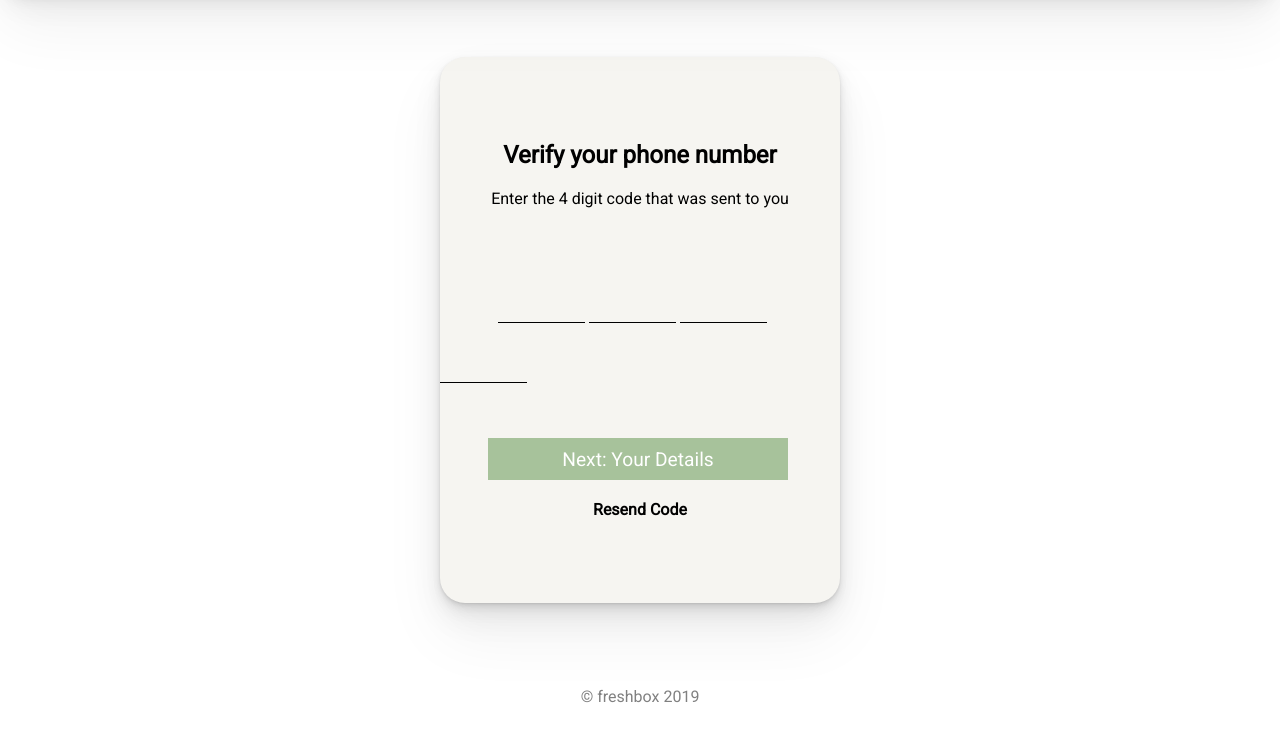
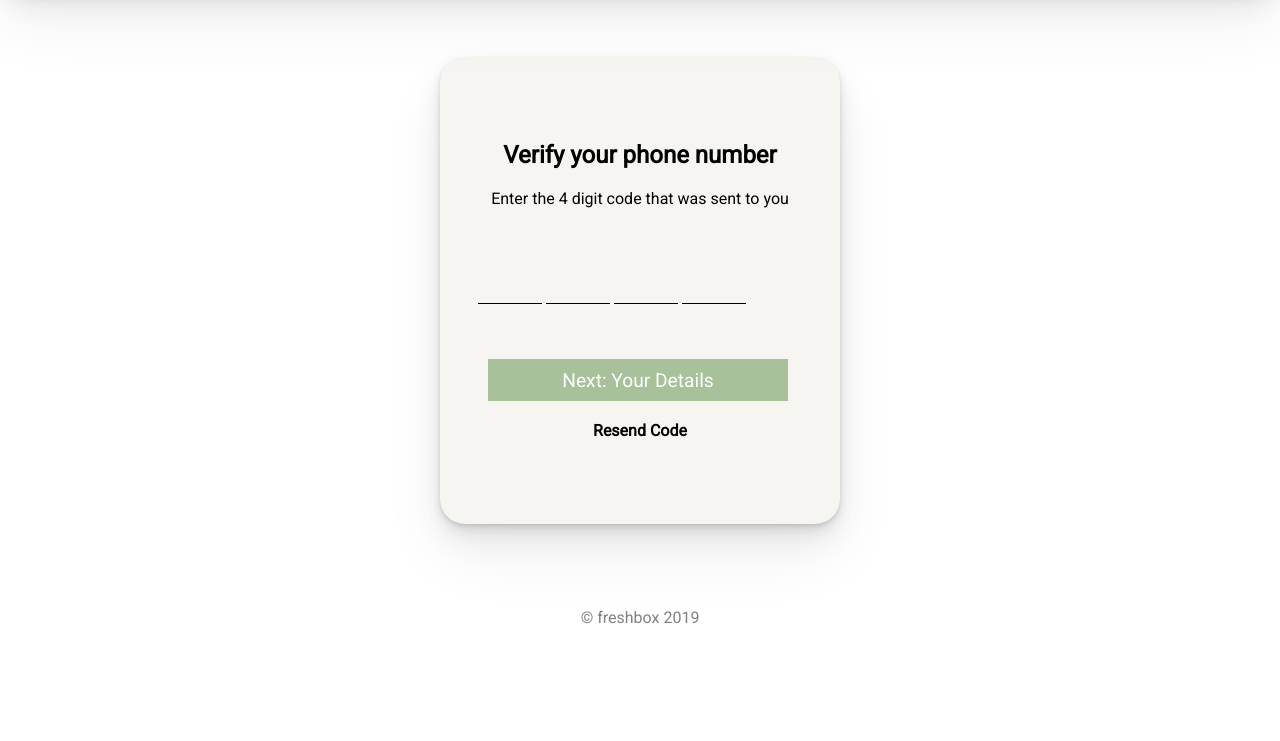
Before and after one commit to lisakyujinlee/deco1016-website3, a plain HTML site: page verify.html in a window 1280 px wide. Shown: the part 83-824 px from the top of the page. Drawn offline with Linux system fonts and the light colour scheme.

Commit message:
font-size changed

```diff
--- a/verify1.css
+++ b/verify1.css
@@ -87,7 +87,7 @@ body {
   border-bottom: 1px solid black;
   margin-left: 1.2em;
   outline: none;
-  font-size: 3em;
+  font-size: 2em;
 }
 .digit2 {
   text-align: center;
@@ -96,7 +96,7 @@ body {
   border: none;
   border-bottom: 1px solid black;
   outline: none;
-  font-size: 3em;
+  font-size: 2em;
 }
 .digit3 {
   text-align: center;
@@ -105,7 +105,7 @@ body {
   border: none;
   border-bottom: 1px solid black;
   outline: none;
-  font-size: 3em;
+  font-size: 2em;
 }
 .digit4 {
   text-align: center;
@@ -114,7 +114,7 @@ body {
   border: none;
   border-bottom: 1px solid black;
   outline: none;
-  font-size: 3em;
+  font-size: 2em;
 }
 
 .digit1:focus {
```
